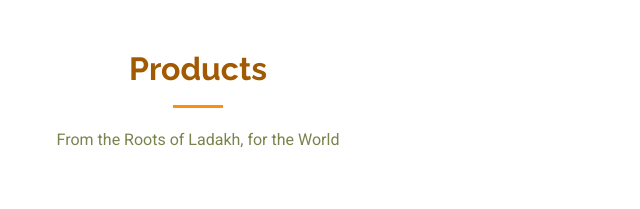
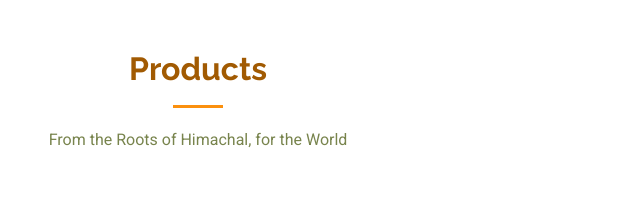
Before and after one commit to skarmat/blueyak, a plain HTML site: page himachalHerbs.html in a window 1280 px wide. Shown: the part 2700-2909 px from the top of the page, 442-1082 px from the left. Drawn offline with Linux system fonts and the light colour scheme.

Commit message:
update products section

```diff
--- a/himachalHerbs.html
+++ b/himachalHerbs.html
@@ -407,7 +407,7 @@
         <!-- Section Title -->
         <div class="container section-title" data-aos="fade-up">
           <h2>Products</h2>
-          <p>From the Roots of Ladakh, for the World</p>
+          <p>From the Roots of Himachal, for the World</p>
         </div>
         <!-- End Section Title -->
 
```
